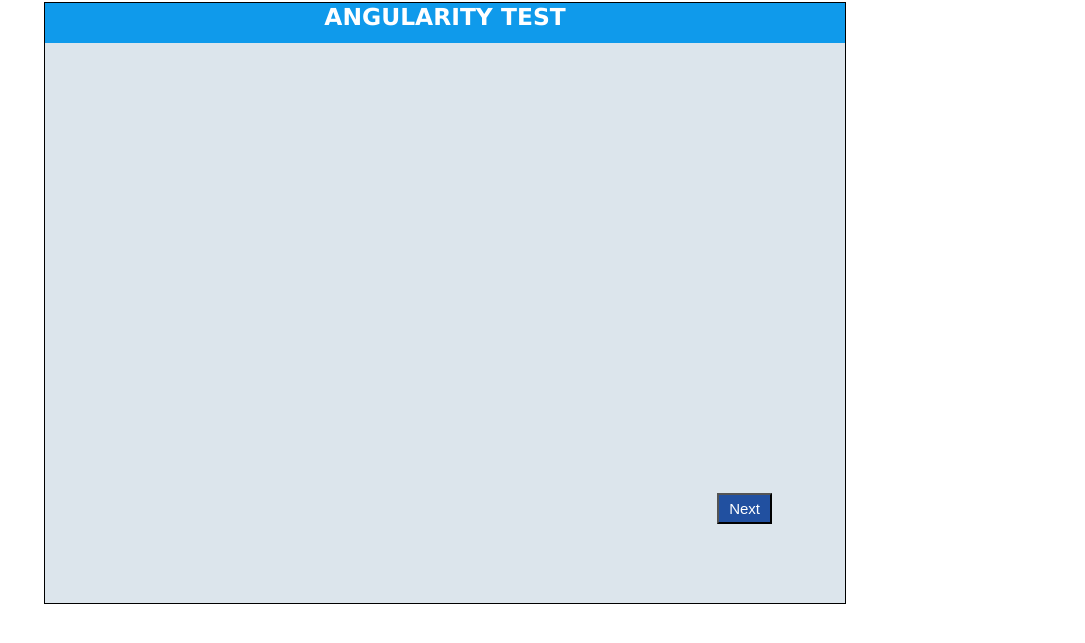
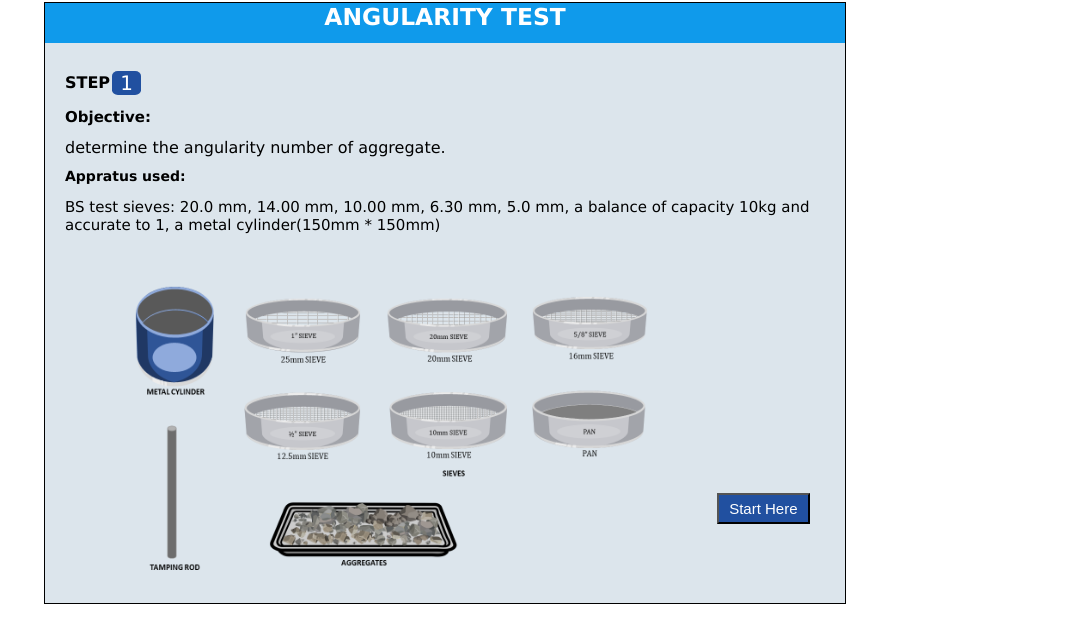
Before and after one commit to ishantdei/angularity-test-vlabs, a plain HTML site: page experiment/simulation/index.html in a window 1280 px wide. Shown: the part 111-754 px from the top of the page, without its empty margins (195-1280 px from the left). Drawn offline with Linux system fonts and the light colour scheme.

Commit message:
Completed Angularity No. Test Project

```diff
--- a/experiment/simulation/index.html
+++ b/experiment/simulation/index.html
@@ -46,7 +46,7 @@
               <div
                 class="mainstep"
                 id="step1"
-                style="visibility: hidden; z-index: 1000"
+                style="visibility: visible; z-index: 1000"
               >
                 <strong
                   class="incanvas"
@@ -1879,7 +1879,7 @@ please use border to place and visualize arrows, transbox and all html elements
                   type="button"
                   id="next-to-step12"
                   style="
-                    visibility: visible;
+                    visibility: hidden;
                     position: absolute;
                     left: 662px;
                     top: 450px;
```
